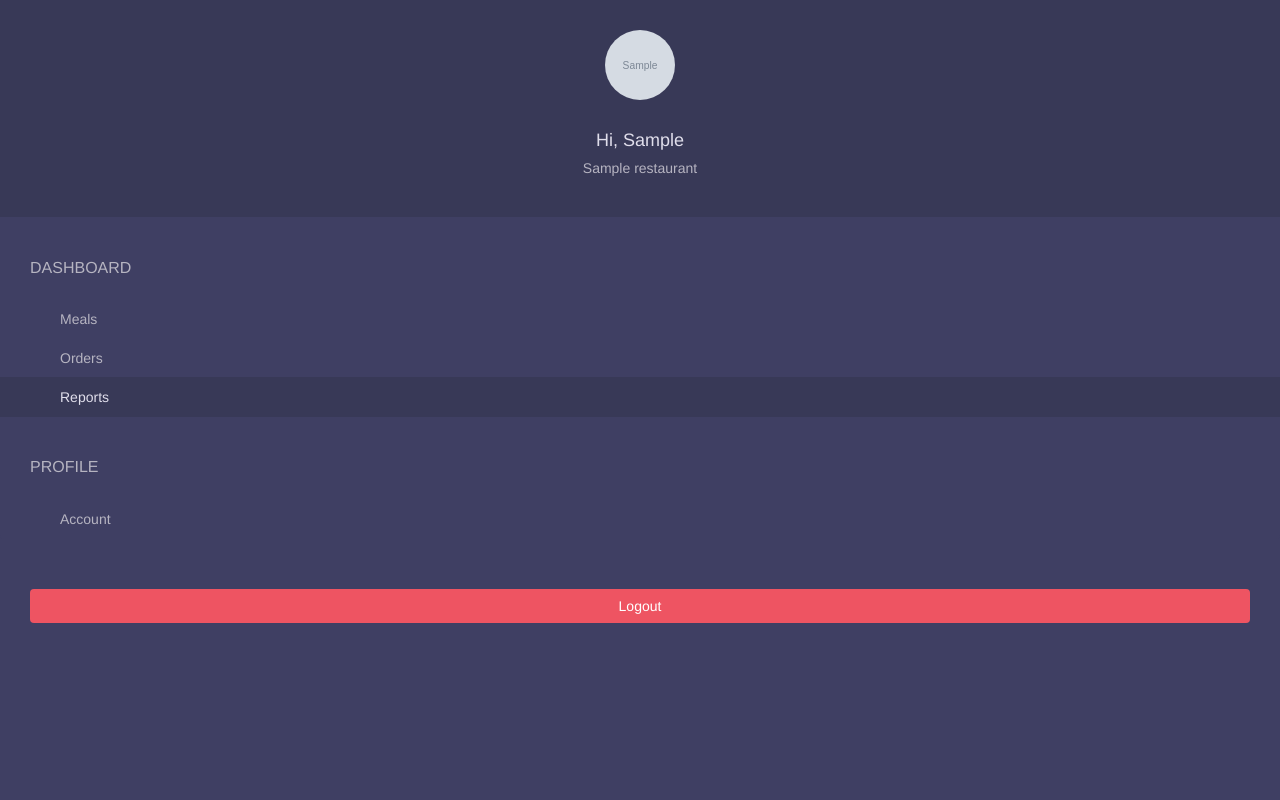
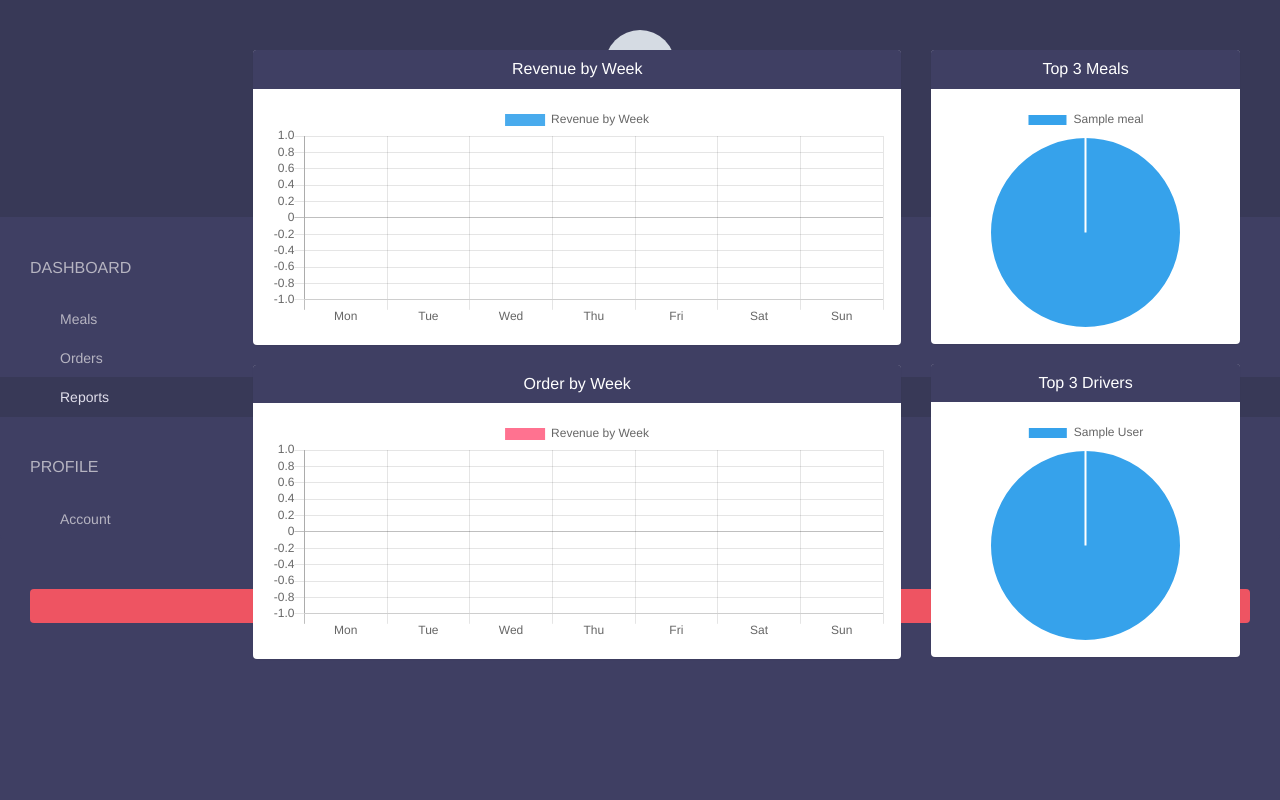
Before and after one commit to aydenbottos/getafeed, a Django app: page /restaurant/report/ in a window 1280 px wide. Run offline with Django 3.2, Linux system fonts and the light colour scheme; a user stored in the database is signed in; tables that the repository leaves empty hold one stand-in row (values such as "Sample post"); grey boxes marked "Sample" are stand-in pictures; some libraries are stand-ins or nearby versions.

Commit message:
nearly finished

```diff
--- a/foodtasker/urls.py
+++ b/foodtasker/urls.py
@@ -31,4 +31,12 @@ urlpatterns = [
     url(r'^api/customer/order/add/$', apis.customer_add_order),
     url(r'^api/customer/order/latest/$', apis.customer_get_latest_order),
 
+    # APIs for DRIVERS
+    url(r'^api/driver/orders/ready/$', apis.driver_get_ready_orders),
+    url(r'^api/driver/order/pick/$', apis.driver_pick_order),
+    url(r'^api/driver/order/latest/$', apis.driver_get_latest_order),
+    url(r'^api/driver/order/complete/$', apis.driver_complete_order),
+    url(r'^api/driver/revenue/$', apis.driver_get_revenue),
+    url(r'^api/driver/location/update/$', apis.driver_update_location),
+
 ] + static(settings.MEDIA_URL, document_root=settings.MEDIA_ROOT)
--- a/foodtaskerapp/templates/restaurant/report.html
+++ b/foodtaskerapp/templates/restaurant/report.html
@@ -1,4 +1,146 @@
 {% extends 'restaurant/base.html' %}
 
+{% block script %}
+    <script src="https://cdnjs.cloudflare.com/ajax/libs/Chart.js/2.2.2/Chart.min.js"></script>
+{% endblock %}
+
 {% block page %}
+
+    <div class="row">
+        <div class="col-lg-8">
+
+            <!-- Revenue by Week -->
+            <div class="panel">
+                <div class="panel-heading bg-blue">
+                  <h4 class="panel-title text-center text-white">
+                      Revenue by Week
+                  </h4>
+                </div>
+                <div class="panel-body">
+                    <canvas id="revenueChart" height="110"></canvas>
+                    <script>
+                        var ctx = document.getElementById("revenueChart").getContext("2d");
+                        var data = {
+                            labels: ["Mon", "Tue", "Wed", "Thu", "Fri", "Sat", "Sun"],
+                            datasets: [
+                                {
+                                    label: "Revenue by Week",
+                                    backgroundColor: "rgba(54,162,235,0.9)",
+                                    hoverBackgroundColor: "rgba(54,162,235,1)",
+                                    data: {{ revenue }}
+                                }
+                            ]
+                        };
+
+                        new Chart(ctx, {
+                          type: 'bar',
+                          data: data
+                        });
+
+                    </script>
+                </div>
+            </div>
+
+            <!-- Orders by Week -->
+            <div class="panel">
+                <div class="panel-heading bg-blue">
+                  <h4 class="panel-title text-center text-white">
+                      Order by Week
+                  </h4>
+                </div>
+                <div class="panel-body">
+                    <canvas id="orderChart" height="110"></canvas>
+                    <script>
+                        var ctx = document.getElementById("orderChart").getContext("2d");
+                        var data = {
+                            labels: ["Mon", "Tue", "Wed", "Thu", "Fri", "Sat", "Sun"],
+                            datasets: [
+                                {
+                                    label: "Revenue by Week",
+                                    backgroundColor: "rgba(255,99,132,0.9)",
+                                    hoverBackgroundColor: "rgba(255,99,132,1)",
+                                    data: {{ orders }}
+                                }
+                            ]
+                        };
+
+                        new Chart(ctx, {
+                          type: 'bar',
+                          data: data
+                        });
+
+                    </script>
+                </div>
+            </div>
+
+
+        </div>
+        <div class="col-lg-4">
+
+          <!-- TOP 3 Meals -->
+          <div class="panel">
+              <div class="panel-heading bg-blue">
+                <h4 class="panel-title text-center text-white">
+                    Top 3 Meals
+                </h4>
+              </div>
+              <div class="panel-body">
+                  <canvas id="mealChart" height="242"></canvas>
+                  <script>
+                      var ctx = document.getElementById("mealChart").getContext("2d");
+                      var data = {
+                          labels: {{ meal.labels|safe }},
+                          datasets: [
+                              {
+                                  backgroundColor: [
+                                    "#36A2EB", "#FFCE56", "#FF6384"
+                                  ],
+                                  data: {{ meal.data }}
+                              }
+                          ]
+                      };
+
+                      new Chart(ctx, {
+                        type: 'pie',
+                        data: data
+                      });
+
+                  </script>
+              </div>
+          </div>
+
+          <!-- TOP 3 Driver ALL TIME -->
+          <div class="panel">
+              <div class="panel-heading bg-blue">
+                <h4 class="panel-title text-center text-white">
+                    Top 3 Drivers
+                </h4>
+              </div>
+              <div class="panel-body">
+                  <canvas id="driverChart" height="242"></canvas>
+                  <script>
+                      var ctx = document.getElementById("driverChart").getContext("2d");
+                      var data = {
+                          labels: {{ driver.labels|safe }},
+                          datasets: [
+                              {
+                                  backgroundColor: [
+                                    "#36A2EB", "#FFCE56", "#FF6384"
+                                  ],
+                                  data: {{ driver.data }}
+                              }
+                          ]
+                      };
+
+                      new Chart(ctx, {
+                        type: 'pie',
+                        data: data
+                      });
+
+                  </script>
+              </div>
+          </div>
+        </div>
+    </div>
+
 {% endblock %}
--- a/foodtaskerapp/views.py
+++ b/foodtaskerapp/views.py
@@ -5,7 +5,9 @@ from foodtaskerapp.forms import UserForm, RestaurantForm, UserFormForEdit, Meals
 from django.contrib.auth import authenticate, login
 
 from django.contrib.auth.models import User
-from foodtaskerapp.models import Meal, Order
+from foodtaskerapp.models import Meal, Order, Driver
+
+from django.db.models import Sum, Count, Case, When
 
 # Create your views here.
 def home(request):
@@ -36,35 +38,35 @@ def restaurant_account(request):
 @login_required(login_url='/restaurant/sign-in/')
 def restaurant_meals(request):
     meals = Meal.objects.filter(restaurant = request.user.restaurant).order_by("name")
-    return render(request, 'restaurant/meals.html', {"meals": meals})
+    return render(request, 'restaurant/meal.html', {"meals": meals})
 
 @login_required(login_url='/restaurant/sign-in/')
 def restaurant_add_meals(request):
-    form = MealsForm()
+    form = MealForm()
 
     if request.method == "POST":
-        form = MealsForm(request.POST, request.FILES)
+        form = MealForm(request.POST, request.FILES)
 
         if form.is_valid():
-            meals = form.save(commit=False)
-            meals.restaurant = request.user.restaurant
-            meals.save()
-            return redirect(restaurant_meals)
+            meal = form.save(commit=False)
+            meal.restaurant = request.user.restaurant
+            meal.save()
+            return redirect(restaurant_meal)
 
-    return render(request, 'restaurant/add_meals.html', {
+    return render(request, 'restaurant/add_meal.html', {
         "form": form
     })
 
 @login_required(login_url='/restaurant/sign-in/')
 def restaurant_edit_meals(request, meal_id):
-    form = MealsForm(instance = Meal.objects.get(id = meal_id))
+    form = MealForm(instance = Meal.objects.get(id = meal_id))
 
     if request.method == "POST":
-        form = MealsForm(request.POST, request.FILES, instance = Meal.objects.get(id = meal_id))
+        form = MealForm(request.POST, request.FILES, instance = Meal.objects.get(id = meal_id))
 
         if form.is_valid():
             form.save()
-            return redirect(restaurant_meals)
+            return redirect(restaurant_meal)
 
     return render(request, 'restaurant/edit_meal.html', {
         "form": form
@@ -81,11 +83,62 @@ def restaurant_orders(request):
             order.save()
 
     orders = Order.objects.filter(restaurant = request.user.restaurant).order_by("-id")
-    return render(request, 'restaurant/orders.html', {"orders": orders})
+    return render(request, 'restaurant/order.html', {"orders": orders})
 
 @login_required(login_url='/restaurant/sign-in/')
 def restaurant_report(request):
-    return render(request, 'restaurant/report.html', {})
+    # Calculate revenue and number of order by current week
+    from datetime import datetime, timedelta
+
+    revenue = []
+    orders = []
+
+    # Calculate weekdays
+    today = datetime.now()
+    current_weekdays = [today + timedelta(days = i) for i in range(0 - today.weekday(), 7 - today.weekday())]
+
+    for day in current_weekdays:
+        delivered_orders = Order.objects.filter(
+            restaurant = request.user.restaurant,
+            status = Order.DELIVERED,
+            created_at__year = day.year,
+            created_at__month = day.month,
+            created_at__day = day.day
+        )
+        revenue.append(sum(order.total for order in delivered_orders))
+        orders.append(delivered_orders.count())
+
+
+    # Top 3 Meals
+    top3_meals = Meal.objects.filter(restaurant = request.user.restaurant)\
+                     .annotate(total_order = Sum('orderdetails__quantity'))\
+                     .order_by("-total_order")[:3]
+
+    meal = {
+        "labels": [meal.name for meal in top3_meals],
+        "data": [meal.total_order or 0 for meal in top3_meals]
+    }
+
+    # Top 3 Drivers
+    top3_drivers = Driver.objects.annotate(
+        total_order = Count(
+            Case (
+                When(order__restaurant = request.user.restaurant, then = 1)
+            )
+        )
+    ).order_by("-total_order")[:3]
+
+    driver = {
+        "labels": [driver.user.get_full_name() for driver in top3_drivers],
+        "data": [driver.total_order for driver in top3_drivers]
+    }
+
+    return render(request, 'restaurant/report.html', {
+        "revenue": revenue,
+        "orders": orders,
+        "meal": meal,
+        "driver": driver
+    })
 
 def restaurant_sign_up(request):
     user_form = UserForm()
@@ -108,7 +161,7 @@ def restaurant_sign_up(request):
 
             return redirect(restaurant_home)
 
-    return render(request, 'restaurant/sign_up.html', {
+    return render(request, "restaurant/sign_up.html", {
         "user_form": user_form,
         "restaurant_form": restaurant_form
     })
```
Also changed, not shown: foodtaskerapp/apis.py (+146 -8 lines), foodtaskerapp/templates/restaurant/meal.html (renamed from foodtaskerapp/templates/restaurant/meals.html), foodtaskerapp/templates/restaurant/order.html (renamed from foodtaskerapp/templates/restaurant/orders.html).
